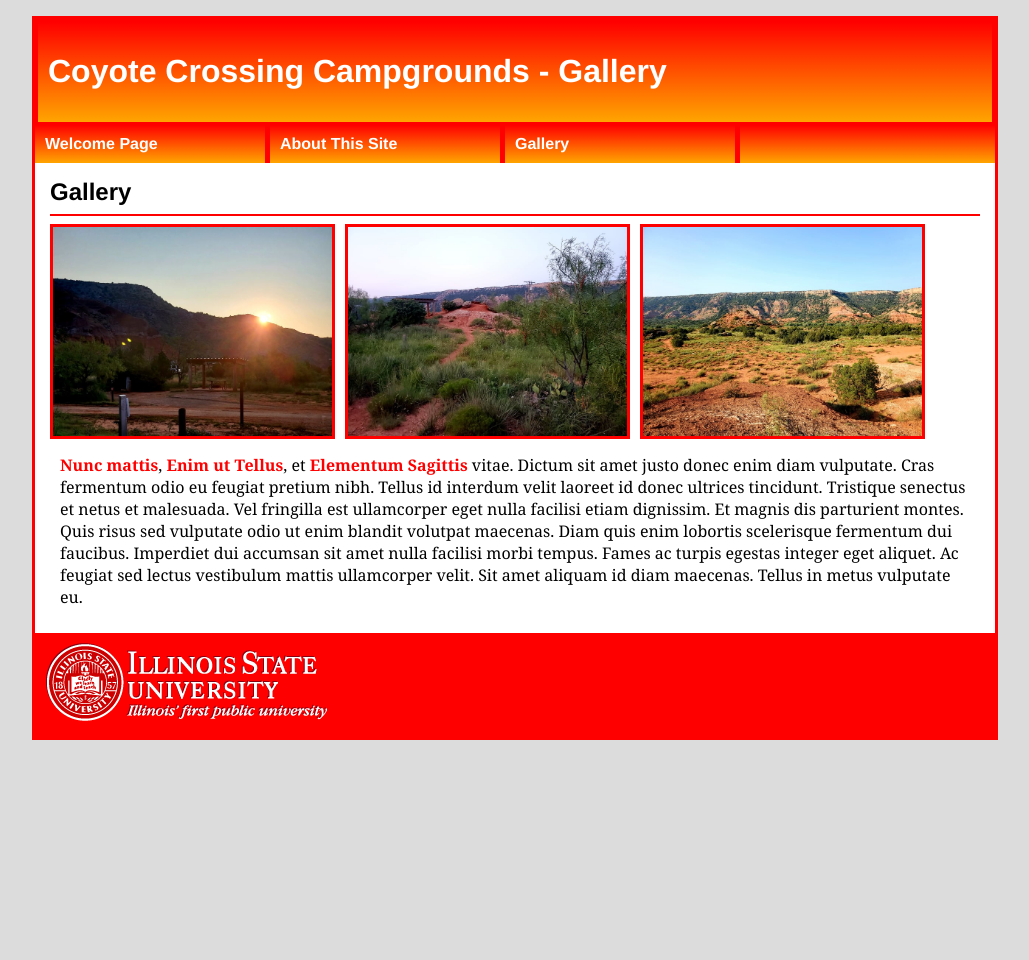
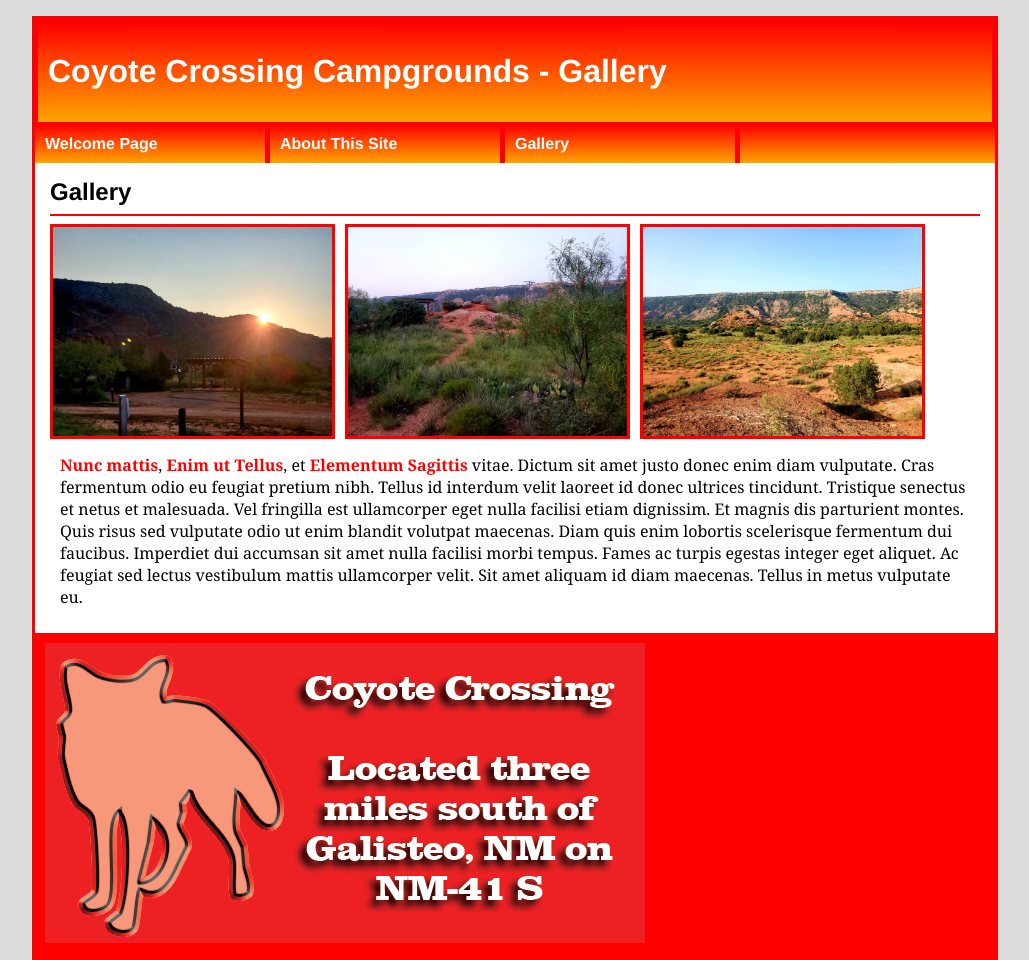
Before and after one commit to Fahzbehn/CTK301, a plain HTML site: page coyote/gallery.html in a window 1280 px wide. Shown: the whole page, without its empty margins (125-1154 px from the left). Before the commit the page ends 800 px from the top, so only its background shows below. Drawn offline with Linux system fonts and the light colour scheme.

Commit message:
Update gallery.html

```diff
--- a/coyote/gallery.html
+++ b/coyote/gallery.html
@@ -29,7 +29,7 @@
 
 		</main>
 		<footer>
-		<a href="https://illinoisstate.edu/"><img src="wordmark_isu.png"></a>
+		<a href="https://fahzbehn.github.io/CTK301/coyote/"><img src="crossing_logo.png"></a>
 		</footer>
 
 		</div>
```
